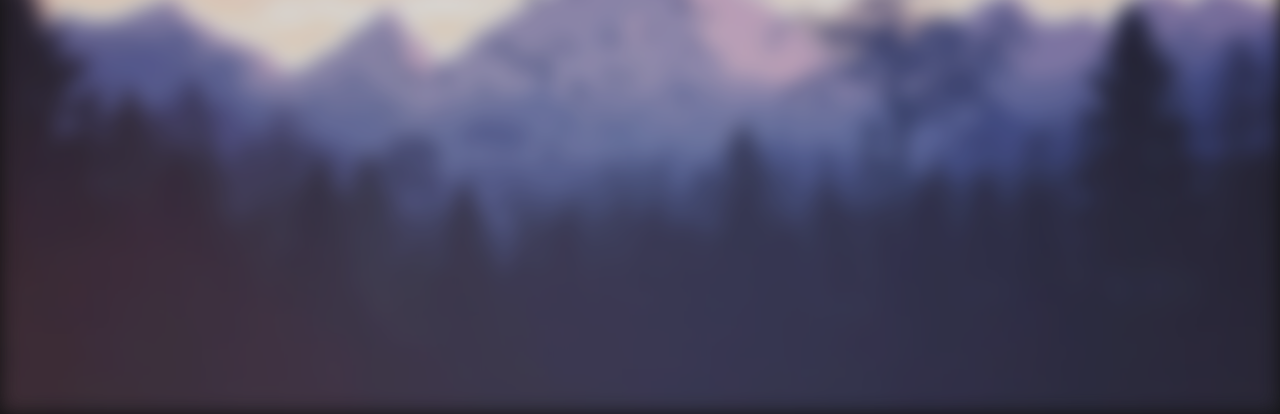
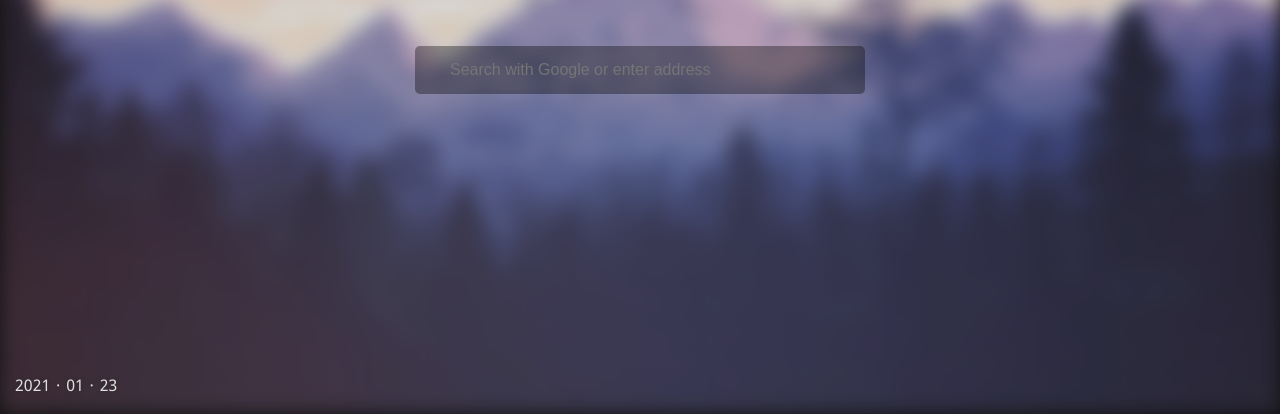
Before and after one commit to robincunningham2/Homepage, a browser extension: page index.html in a window 1280 px wide. Shown: the part 386-800 px from the top of the page. Drawn offline with Linux system fonts and the light colour scheme.

Commit message:
Add: date area

```diff
--- a/index.html
+++ b/index.html
@@ -10,6 +10,11 @@
         <div class="fullscreen background"></div>
         <div class="center">
             <h1 id="time"></h1>
+            <input id="search" placeholder="Search with Google or enter address">
+        </div>
+
+        <div class="date">
+            <p id="date"></p>
         </div>
         <!-- Scripts -->
         <script src="js/jquery.js"></script>
```
